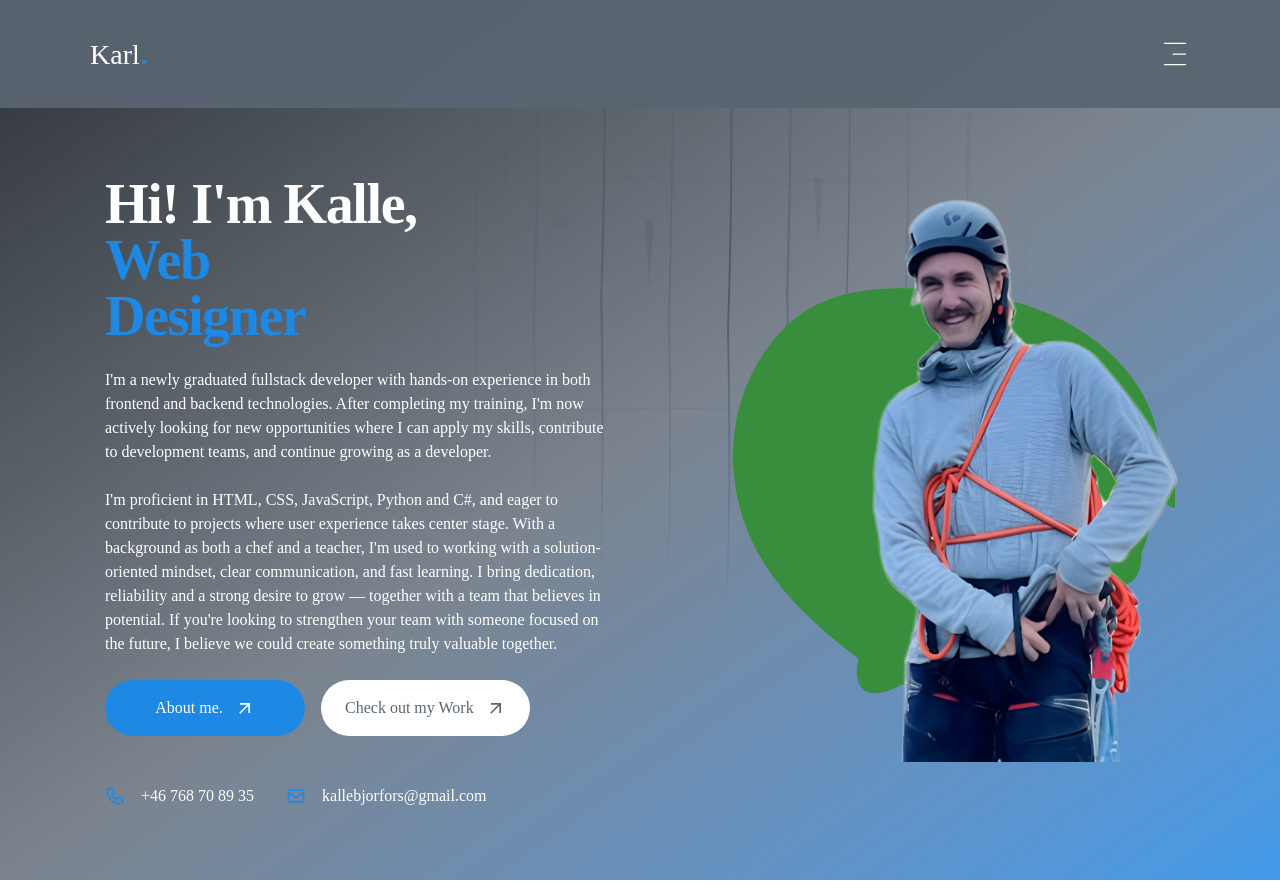
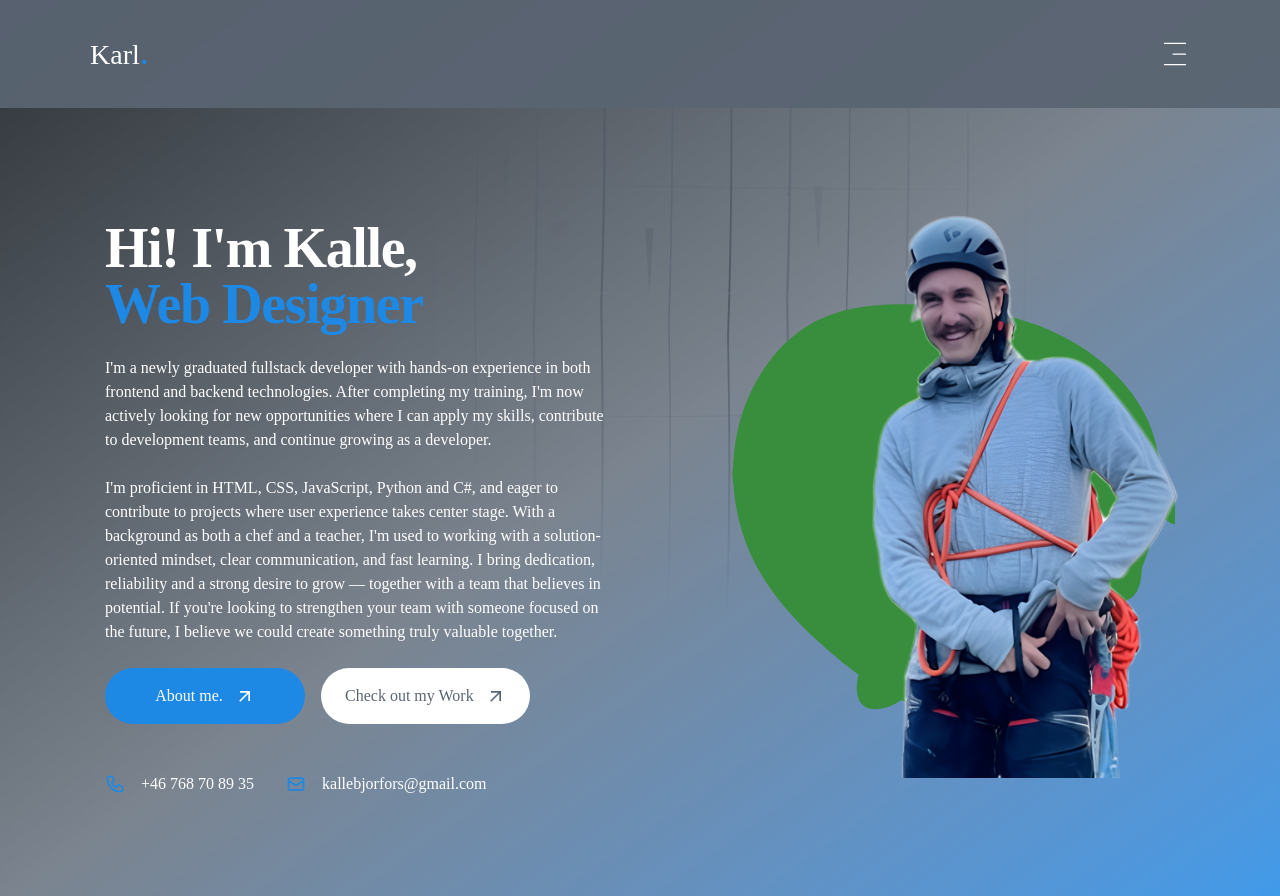
Before and after one commit to Karlbjorfors/portfolio, a Next.js app: page / in a window 1280 px wide. Shown: the top 896 px of the page. Built offline with nearby package versions, Linux system fonts and the light colour scheme; a web font is replaced by a local one.

Commit message:
Adjust spacing in RootLayout and update className in Home component for improved layout consistency

```diff
--- a/app/layout.jsx
+++ b/app/layout.jsx
@@ -37,7 +37,7 @@ export default function RootLayout({ children }) {
             </div>
             <div className="w-full max-w-[1130px] px-[15px] mx-auto">
               <Header />
-              <div className="2xl:mt-0 mt-20">{children}</div>
+              <div className="2xl:mt-0 mt-24">{children}</div>
             </div>
           </div>
         </PageTransition>
--- a/app/page.jsx
+++ b/app/page.jsx
@@ -33,7 +33,7 @@ const Home = () => {
                 sequence={["Fullstack Developer", 2000, "Web Designer", 2000]}
                 wrapper="span"
                 speed={40}
-                className="text-accent inline-block w-full sm:w-52 md:w-60 lg:w-68 xl:w-76 2xl:w-80"
+                className="text-accent inline-block whitespace-nowrap"
                 repeat={Infinity}
                 cursor={false}
               />
```
